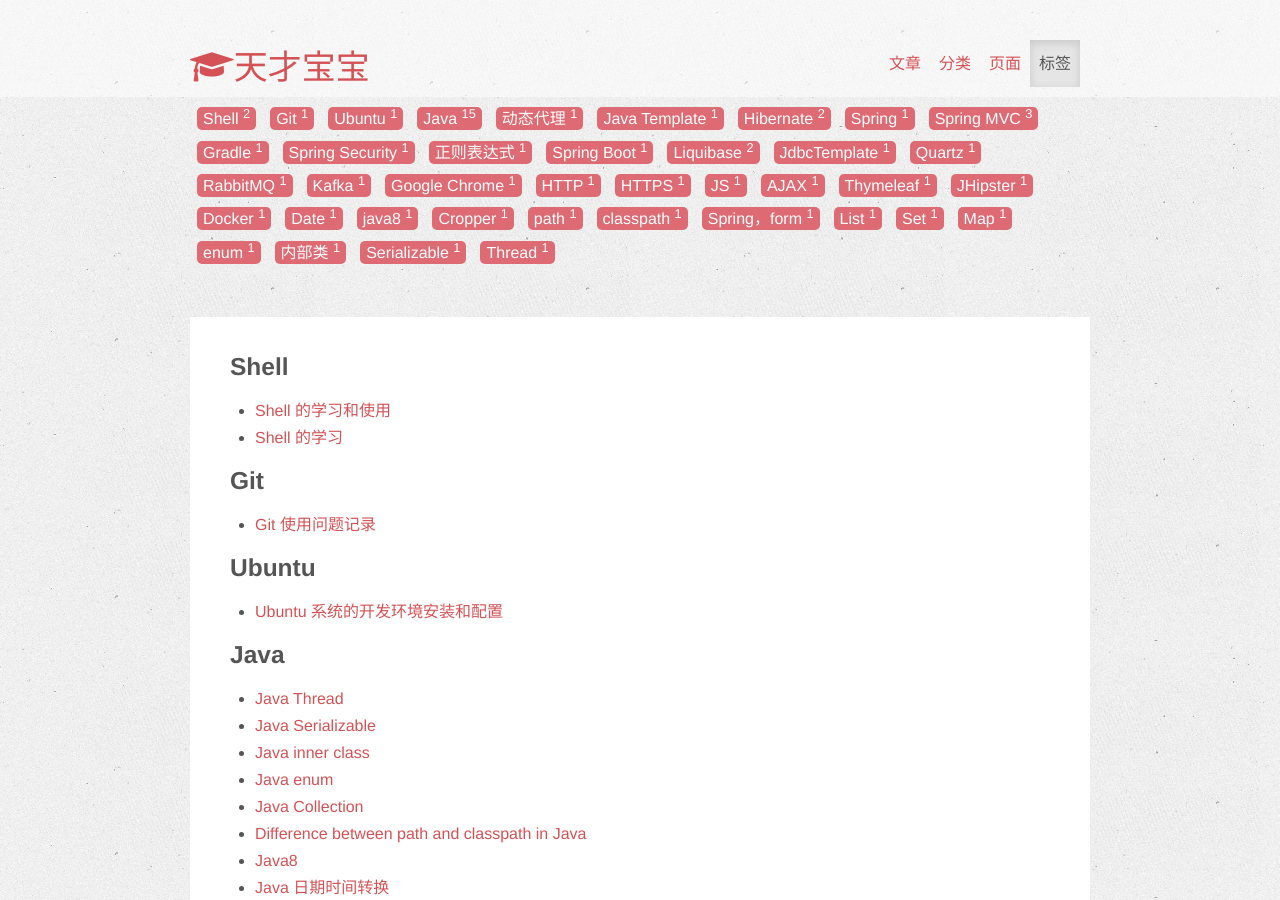
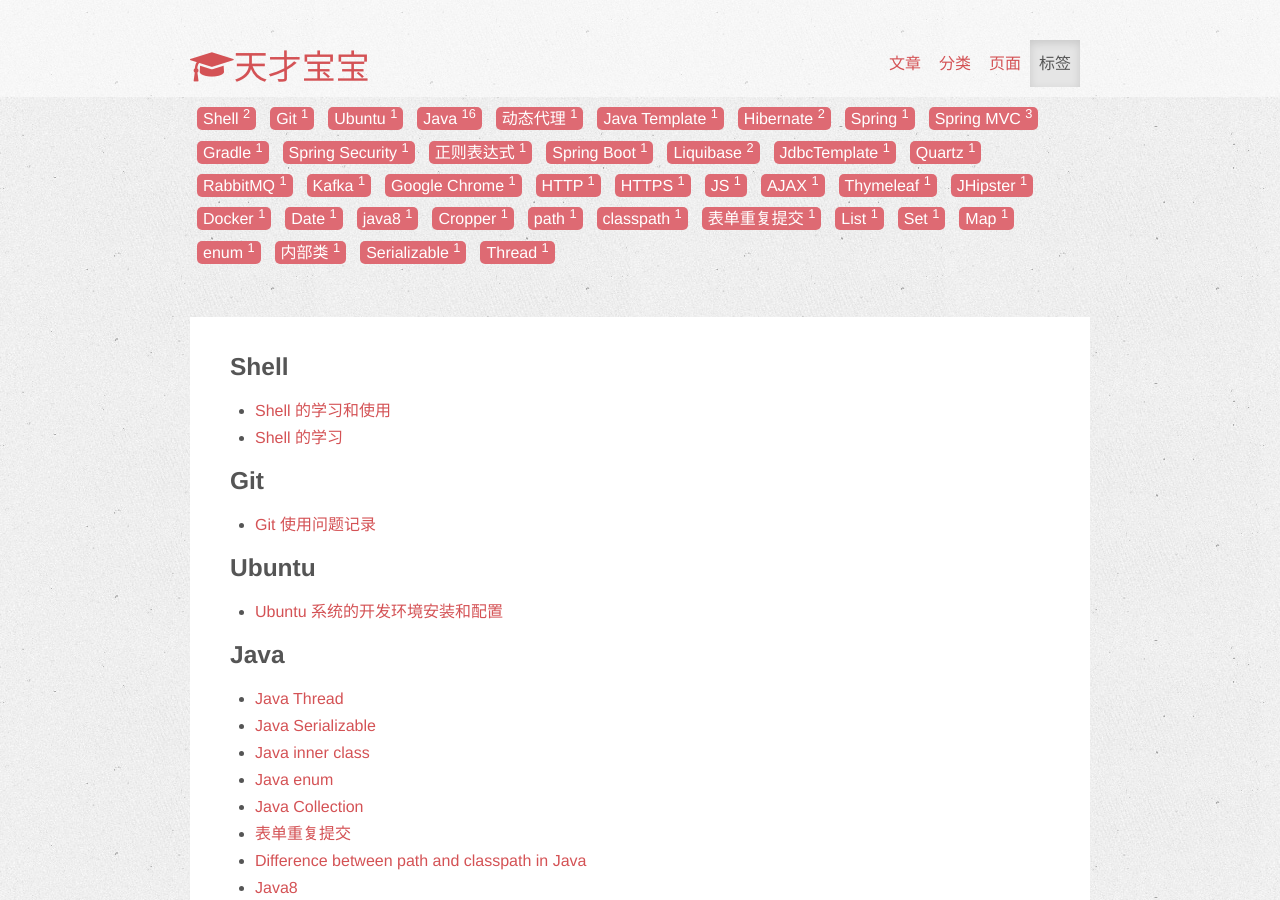
Before and after one commit to wanlp10/wuchao.github.io, a Jekyll site: the page built from tags.html, in a window 1280 px wide and 900 px high. Built offline with Jekyll 4.4.1, drawn with Linux system fonts in a browser that asks for light colours; nearby versions of some CDN libraries.

Commit message:
initial commit.

```diff
--- a/_posts/2017-11-20-duplicate-form-submission.md
+++ b/_posts/2017-11-20-duplicate-form-submission.md
@@ -1,9 +1,9 @@
 ---
 layout: post
 title: 表单重复提交
-category : [Spring]
+category : [Java]
 tagline: "Supporting tagline"
-tags : [Spring，form]
+tags : [Java, 表单重复提交]
 ---
 {% include JB/setup %}
 # 表单重复提交
```
Also changed, not shown: _posts/2017-01-01-Ubuntu-Java-Env-Configuration.md (+1 -9 lines).
